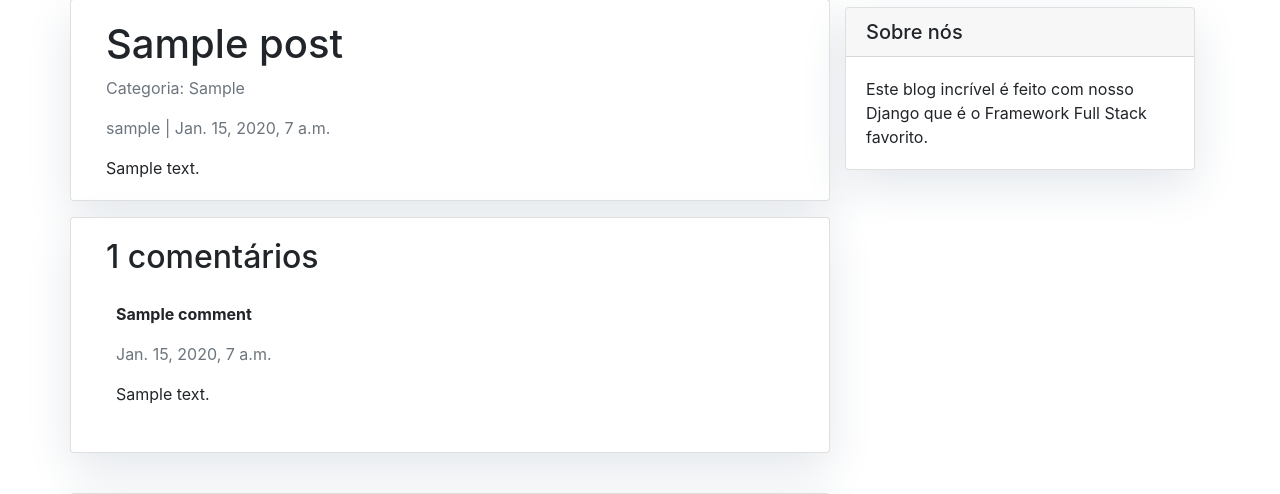
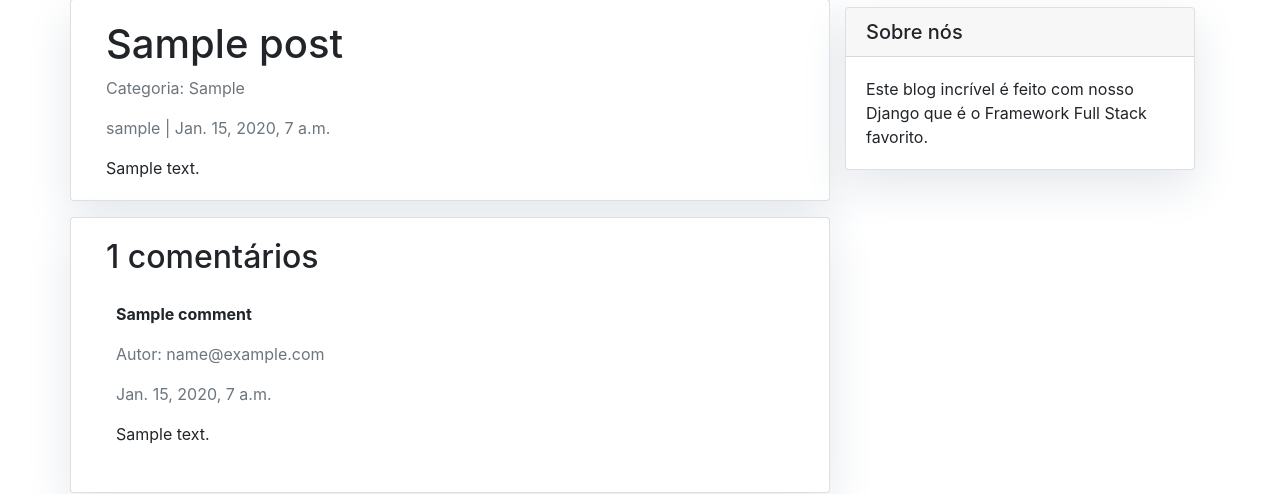
Before and after one commit to leandrocunha526/django-webblog, a Django app: a page that uses templates/post_detail.html in a window 1280 px wide. Shown: the part 73-567 px from the top of the page. Run offline with Django 3.2, Linux system fonts and the light colour scheme; tables that the repository leaves empty hold one stand-in row (values such as "Sample post"); some libraries are stand-ins or nearby versions.

Commit message:
Add e-mail in comments

```diff
--- a/templates/post_detail.html
+++ b/templates/post_detail.html
@@ -22,6 +22,7 @@
         <p>{% endwith %} {% for comment in comments %}</p>
         <div class="comments" style="padding: 10px">
           <p class="font-weight-bold">{{ comment.name }}</p>
+          <p class="text-muted">Autor: {{ comment.email }}</p>
           <span class="text-muted font-weight-normal">
             {{ comment.created_on }}
           </span>
```
